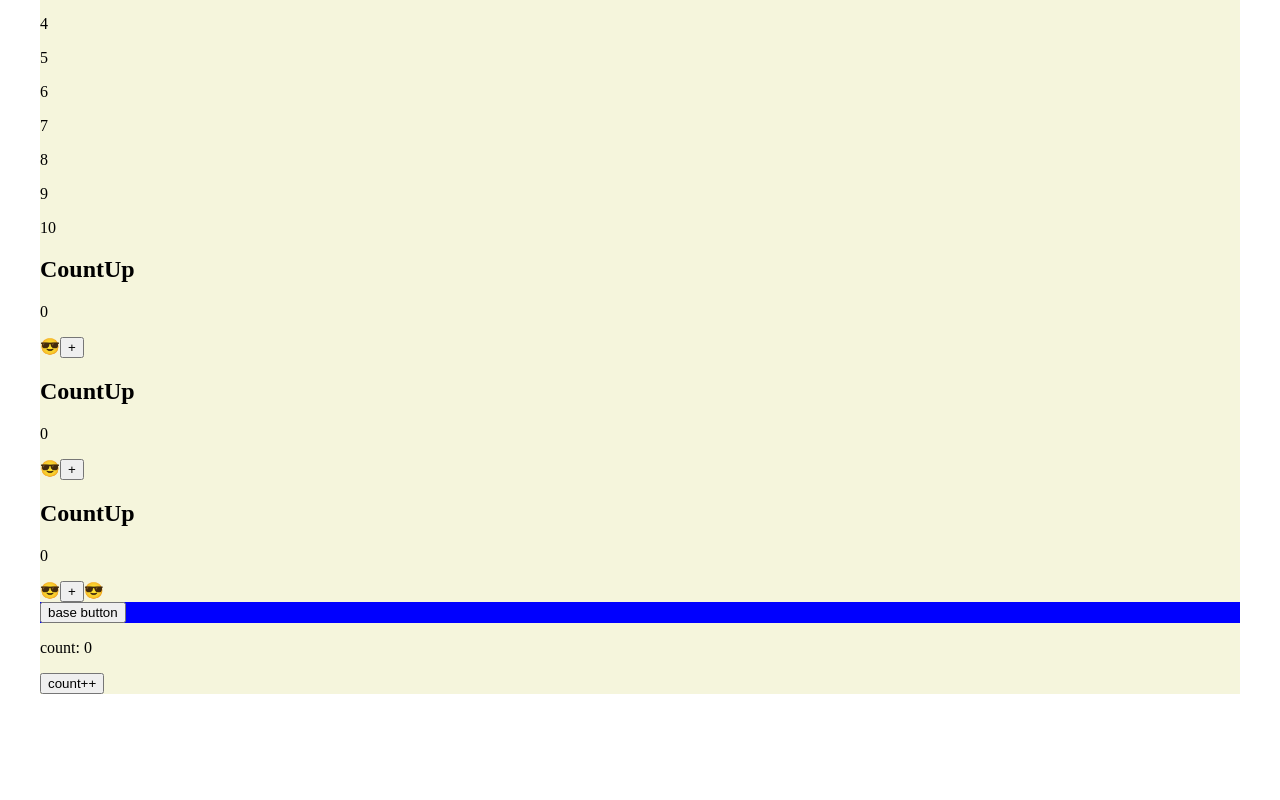
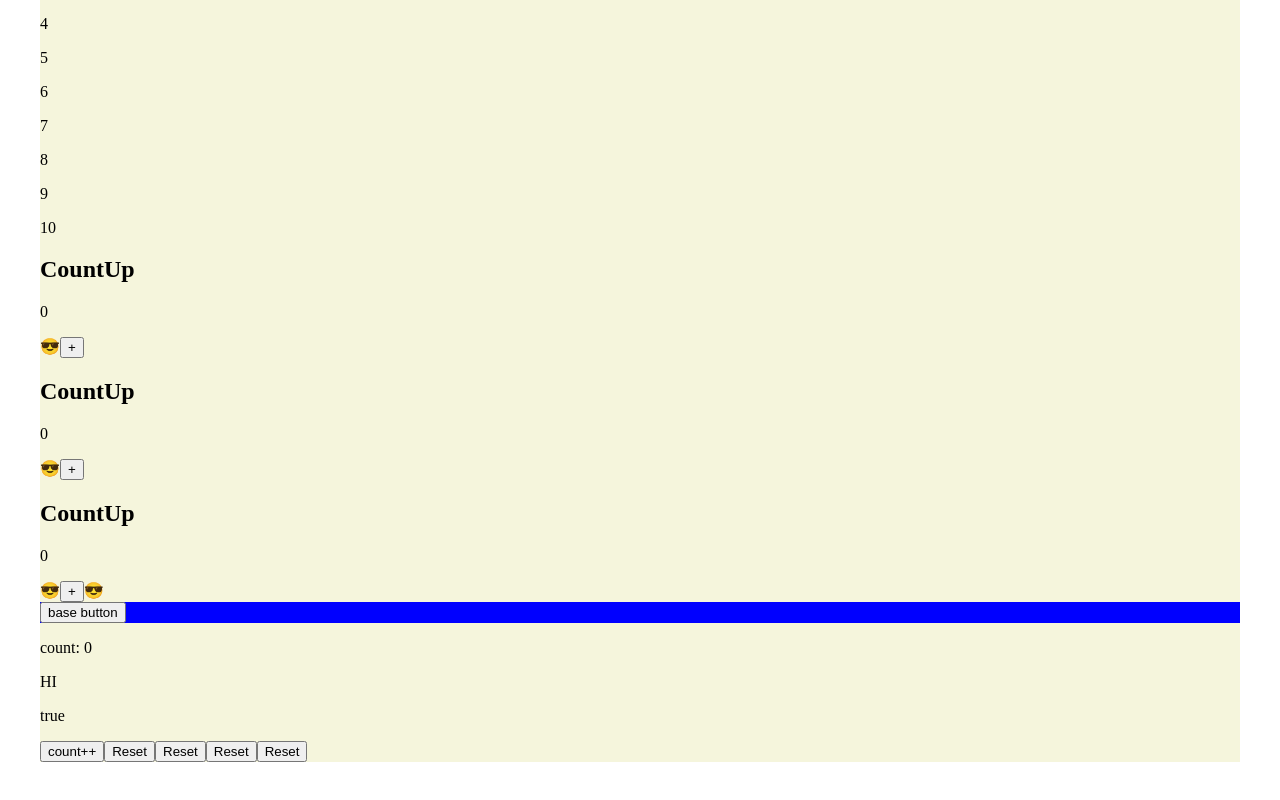
Before and after one commit to setouchi-h/vue-lesson, a Vue app: page / in a window 1280 px wide. Shown: the part 1560-2360 px from the top of the page. Before the commit the page ends 2294 px from the top, so only its background shows below. Built offline with nearby package versions, Linux system fonts and the light colour scheme.

Commit message:
section 6

```diff
--- a/src/App.vue
+++ b/src/App.vue
@@ -3,6 +3,7 @@ import { ref, reactive, computed, watch, watchEffect } from 'vue'
 import CountUp from './components/CountUp.vue'
 import BaseButton from './components/BaseButton.vue'
 import ShowCount from './components/ShowCount.vue'
+import ResetButton from './components/ResetButton.vue'
 
 const title = ref('Vue.js Course')
 let price = ref(9.99)
@@ -87,6 +88,10 @@ const user = ref({
   age: 30,
   gender: 'male'
 })
+
+function onReset(num: number) {
+  count.value = num
+}
 </script>
 
 <template>
@@ -154,8 +159,11 @@ const user = ref({
   <BaseButton id="base-button" class="red bg-blue" @click="console.log('clicked')" />
   <!-- BaseButtonの外側のdivに反映される。idは親コンポーネントが優先 -->
 
-  <ShowCount :foo="count" />
+  <ShowCount :total-score="count" bar="HI" bool />
   <button @click="count++">count++</button>
+
+  <ResetButton @reset-count="count = $event" />
+  <ResetButton @reset-count="onReset" />
 </template>
 <style>
 .bg-beige {
--- /dev/null
+++ b/src/components/ResetButton.vue
@@ -0,0 +1,11 @@
+<script setup>
+const emit = defineEmits(['resetCount'])
+function resetEmit() {
+  emit('resetCount', 100)
+}
+</script>
+
+<template>
+  <button @click="$emit('resetCount', 100)">Reset</button>
+  <button @click="resetEmit">Reset</button>
+</template>
--- a/src/components/ShowCount.vue
+++ b/src/components/ShowCount.vue
@@ -1,7 +1,28 @@
 <script setup>
-const props = defineProps(['foo'])
-console.log(props.foo) // reactiveなデータ
+// const props = defineProps(['foo', 'bar'])
+const props = defineProps({
+  totalScore: {
+    type: Number,
+    required: false,
+    default: 0,
+    validator(value) {
+      return value >= 0
+    }
+  },
+  bar: {
+    type: [Number, String],
+    required: false,
+    default: function () {
+      return [] // オブジェクト、配列の場合は関数の返り値として設定する必要がある
+    }
+  },
+  bool: Boolean
+})
+console.log(props.foo) // reactiveなデータ、readonly
 </script>
+
 <template>
-  <p>count: {{ foo }}</p>
+  <p>count: {{ totalScore }}</p>
+  <p>{{ bar }}</p>
+  <p>{{ bool }}</p>
 </template>
```
